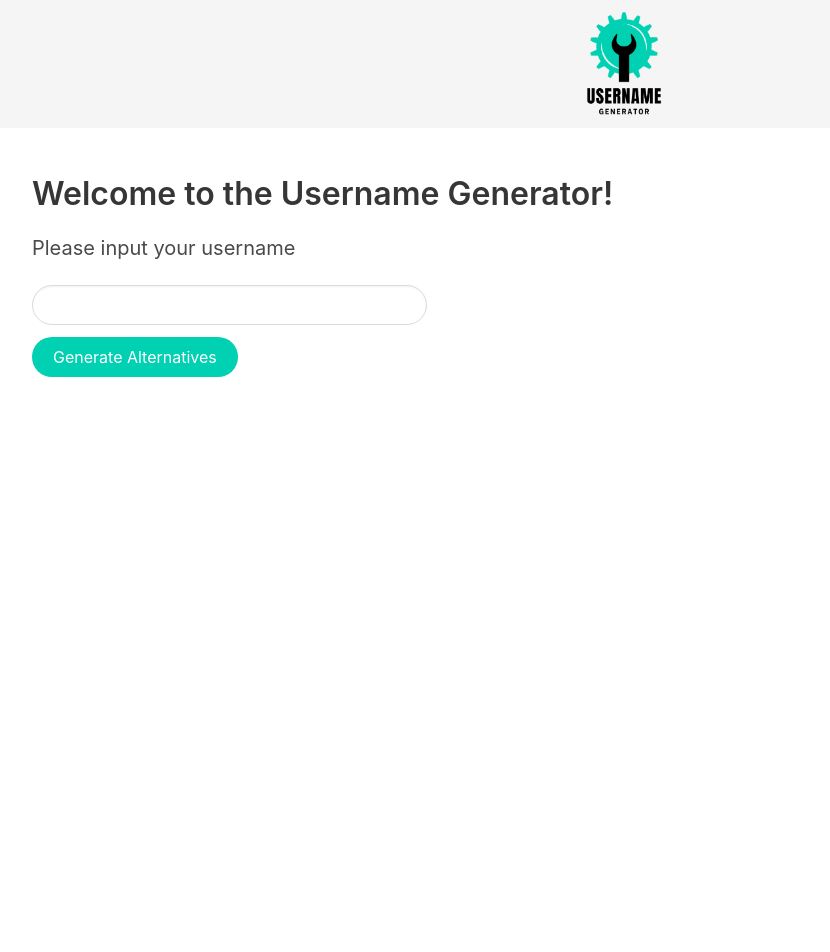
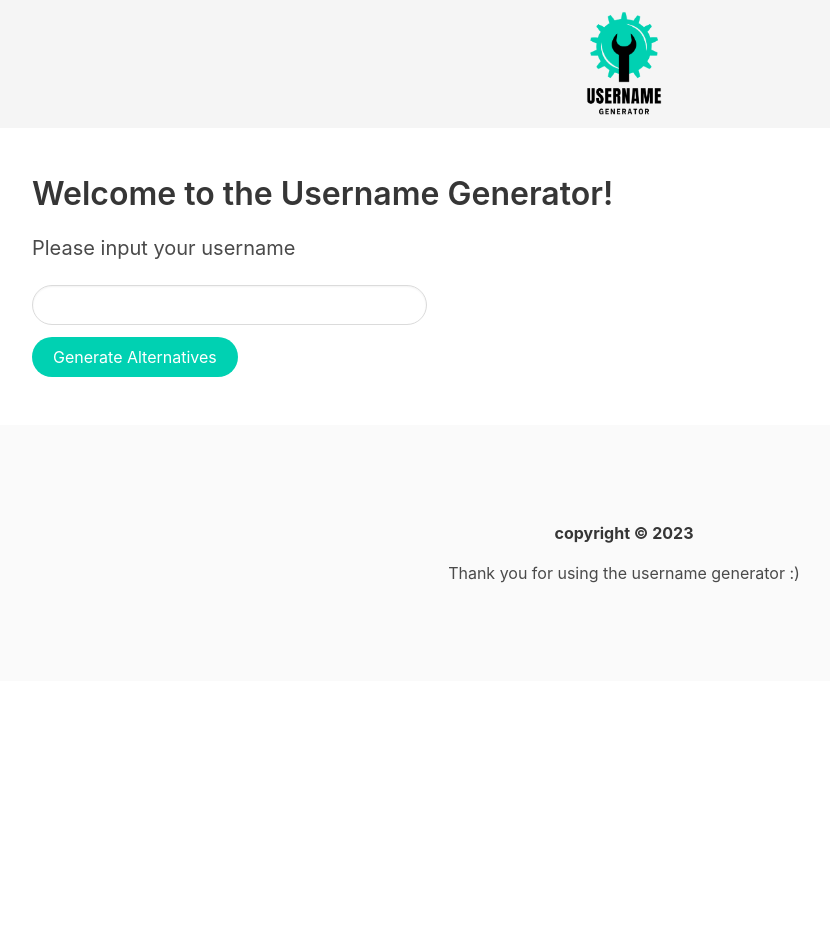
Before and after one commit to Luke-JH/username-generator, a Vue app: page / in a window 1280 px wide. Shown: the top 952 px of the page, without its empty margins (16-846 px from the left). After the commit the page ends 800 px from the top, so only its background shows below. Built offline with nearby package versions, Linux system fonts and the light colour scheme.

Commit message:
Removing unused section

```diff
--- a/src/App.vue
+++ b/src/App.vue
@@ -26,7 +26,7 @@
 	</main>
 
 
-	<section class="section is-large"></section>
+	<!-- <section class="section is-large"></section> -->
 	<footer class="footer">
 		<div class="content has-text-centered">
 		<p><strong>copyright © 2023</strong></p>
```
